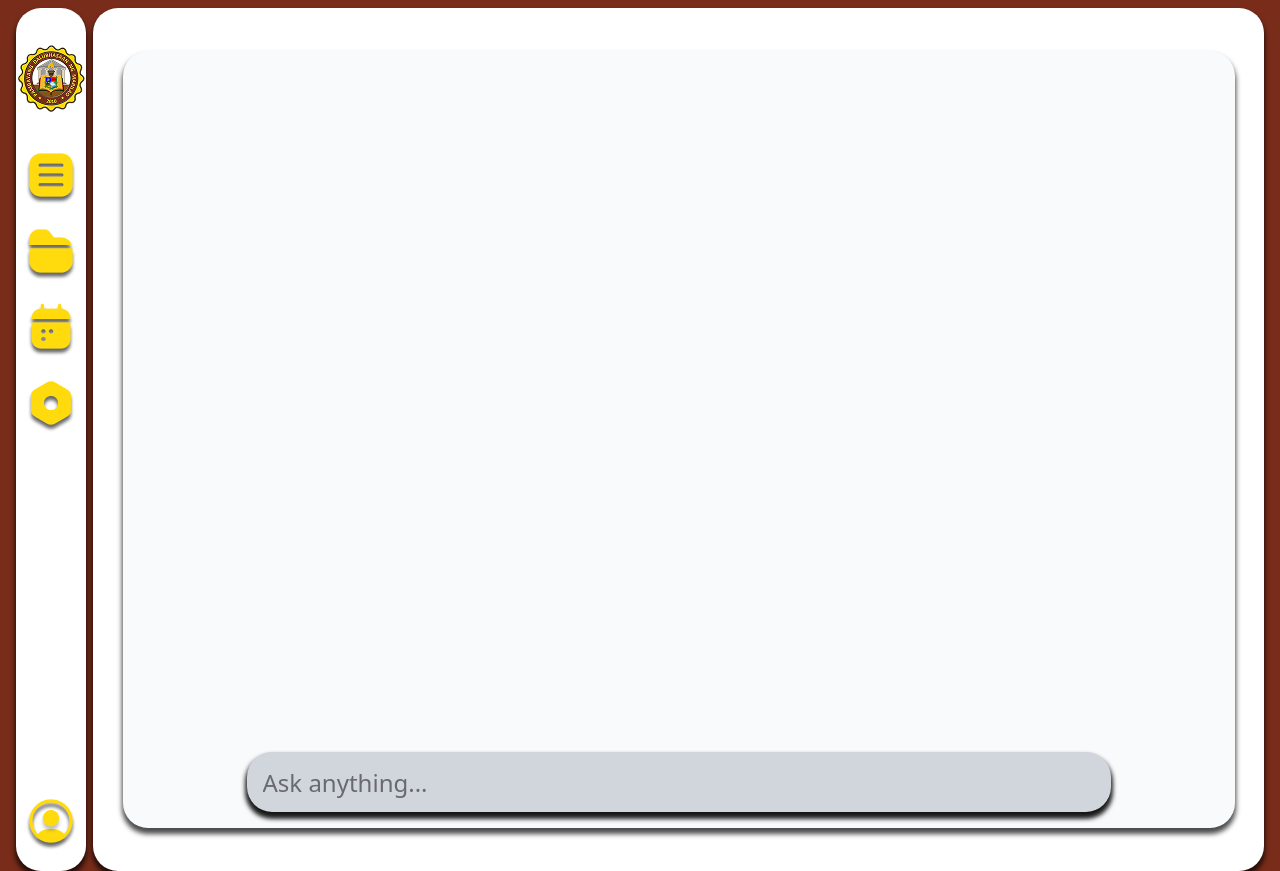
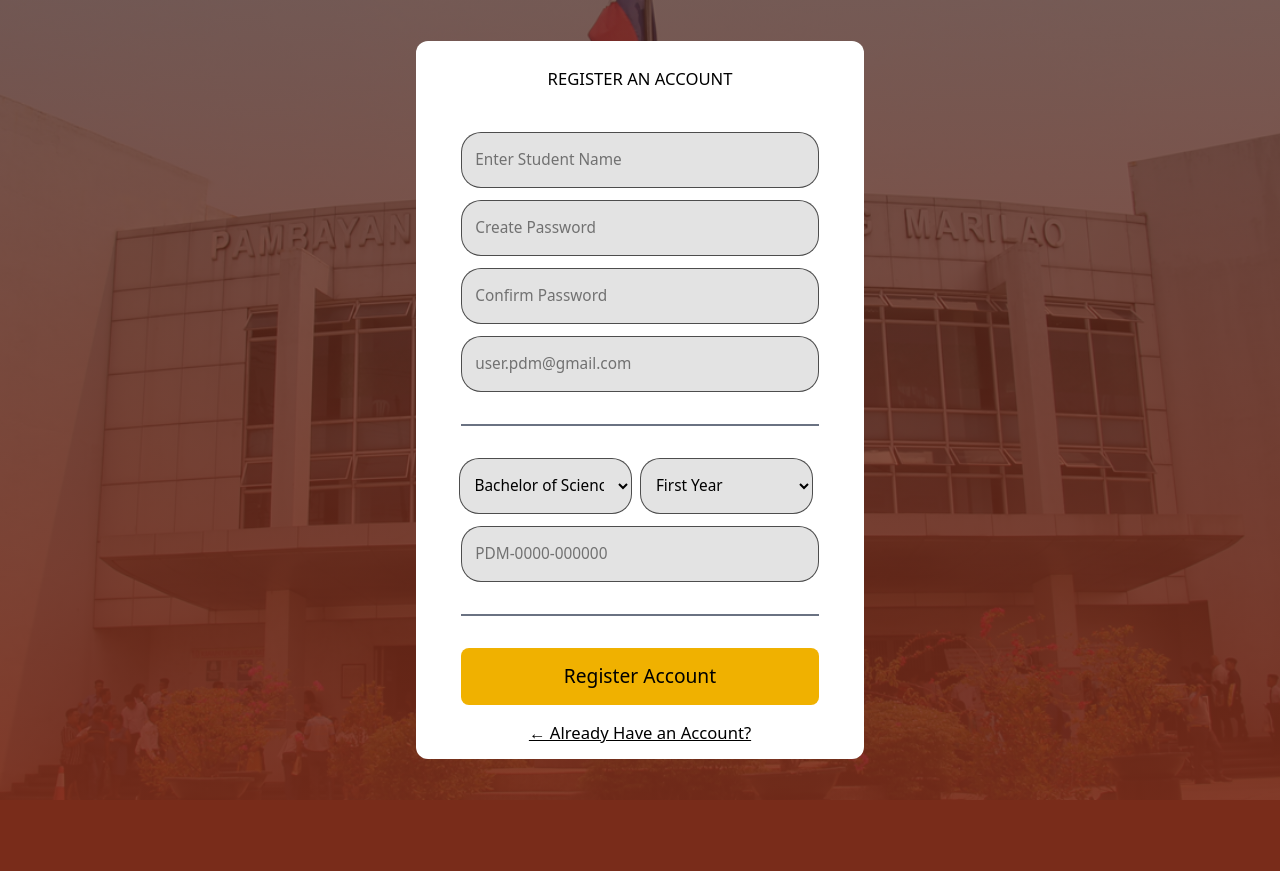
Before and after one commit to priya-sndrs/InstSys-CaseStudy, a React (Vite) app in the folder frontend/: page / in a window 1280 px wide. After the commit the page ends 800 px from the top, so only its background shows below. Built offline with nearby package versions, Linux system fonts and the light colour scheme.

Commit message:
Restrictions
Restrictions for Sign Up and file upload (Accept only .pdf, .json, .xlsx)

```diff
--- a/frontend/src/FileUpload.jsx
+++ b/frontend/src/FileUpload.jsx
@@ -11,11 +11,15 @@ function FileUpload({ onFileUpload, onUploadStatus }) {
   if (e.target.files[0]) {
     const file = e.target.files[0];
 
-    if (!file.name.endsWith(".xlsx")) {
-      alert("Only .xlsx files are allowed ❌");
-      e.target.value = null; // reset input
-      return;
-    }
+  // ✅ Allowed file extensions
+  const allowedExtensions = [".xlsx", ".json", ".pdf"];
+
+  // Check if the file is one of the allowed types
+  if (!allowedExtensions.some(ext => file.name.toLowerCase().endsWith(ext))) {
+    onFileUpload(file, { success: false, message: "Only Excel (.xlsx), JSON (.json), and PDF (.pdf) files are allowed ❌" });
+    e.target.value = null; // reset input so user can reselect
+    return;
+  }
 
     // Notify parent that upload started
       if (onUploadStatus) onUploadStatus("start", file);
--- a/frontend/src/main.jsx
+++ b/frontend/src/main.jsx
@@ -3,9 +3,10 @@ import { createRoot } from 'react-dom/client'
 import './index.css'
 import Login from './login.jsx'
 import ChatPrompt from './chatPrompt.jsx'
+import Register from './register.jsx'
 
 createRoot(document.getElementById('root')).render(
   <StrictMode>
-    <ChatPrompt />
+    <Register />
   </StrictMode>,
 )
--- a/frontend/src/register.jsx
+++ b/frontend/src/register.jsx
@@ -1,13 +1,26 @@
-import React from 'react'
+import React, {useState} from 'react'
 import './register.css'
 
 function Register() {
+    const [studentId, setStudentId] = useState("")
+    const [error, setError] = useState("")
+
+    const handleSubmit = (e) => {
+    e.preventDefault()
+    const pattern = /^PDM-\d{4}-\d{6}$/   // PDM-0000-000000
+
+    if (!pattern.test(studentId)) {
+      setError("❌ Student ID must follow the format: PDM-0000-000000")
+      return
+    }
+    setError("✅ Registered successfully!")
+    }
   return (
     <>
     <div className="w-screen h-screen bg-[linear-gradient(to_top,rgba(121,44,26,0.9),rgba(63,23,13,0.7)),url('/images/PDM-Facade.png')] bg-cover bg-center flex justify-center items-center">
         <div className='flex flex-col justify-center gap-10 items-center bg-white w-[35vw] h-fit pt-[2%] pb-[1%] transition-all duration-300 rounded-xl'>
             <h1 className='text-[clamp(0.8rem,1.3vw,2rem)]'>REGISTER AN ACCOUNT</h1>
-            <form action="submit" className='flex flex-col gap-3 justify-center items-center'>
+            <form onSubmit={handleSubmit} className='flex flex-col gap-3 justify-center items-center'>
                 <input type="text" className='login_input' placeholder='Enter Student Name' />
                 <input type="password" className='login_input' placeholder='Create Password'/>
                 <input type="password" className='login_input' placeholder='Confirm Password'/>
@@ -33,7 +46,19 @@ function Register() {
                 </select>
                 <div className="border-b border-gray-400 my-4"></div>
                 </div>
-                <input type="email" className='login_input' placeholder='PDM-0000-0000000'/>
+                {/* Student ID with restriction + error */}
+                <input
+                  type="text"
+                  className={`login_input ${error ? 'border-red-500' : ''}`}
+                  placeholder='PDM-0000-000000'
+                  value={studentId}
+                  onChange={(e) => {
+                    setStudentId(e.target.value)
+                    setError("")   // clear error while editing
+                  }}
+                  required
+                />
+                {error && <p className="text-red-500 text-sm">{error}</p>}
                 <div className="h-[2px] w-[80%] bg-gray-500 my-5"></div>
                 <div className='w-full flex flex-col gap-4 items-center justify-center'>
                     <button className=' w-[80%] py-[calc(0.5vw+1vh)] rounded-lg bg-yellow-500 text-[clamp(0.5rem,1.5vw,2rem)] font-sans font-medium cursor-pointer hover:scale-105 transition-all duration-300 '>Register Account</button>
```
Also changed, not shown: 1 other file (tests, documents, lock files or other folders).
